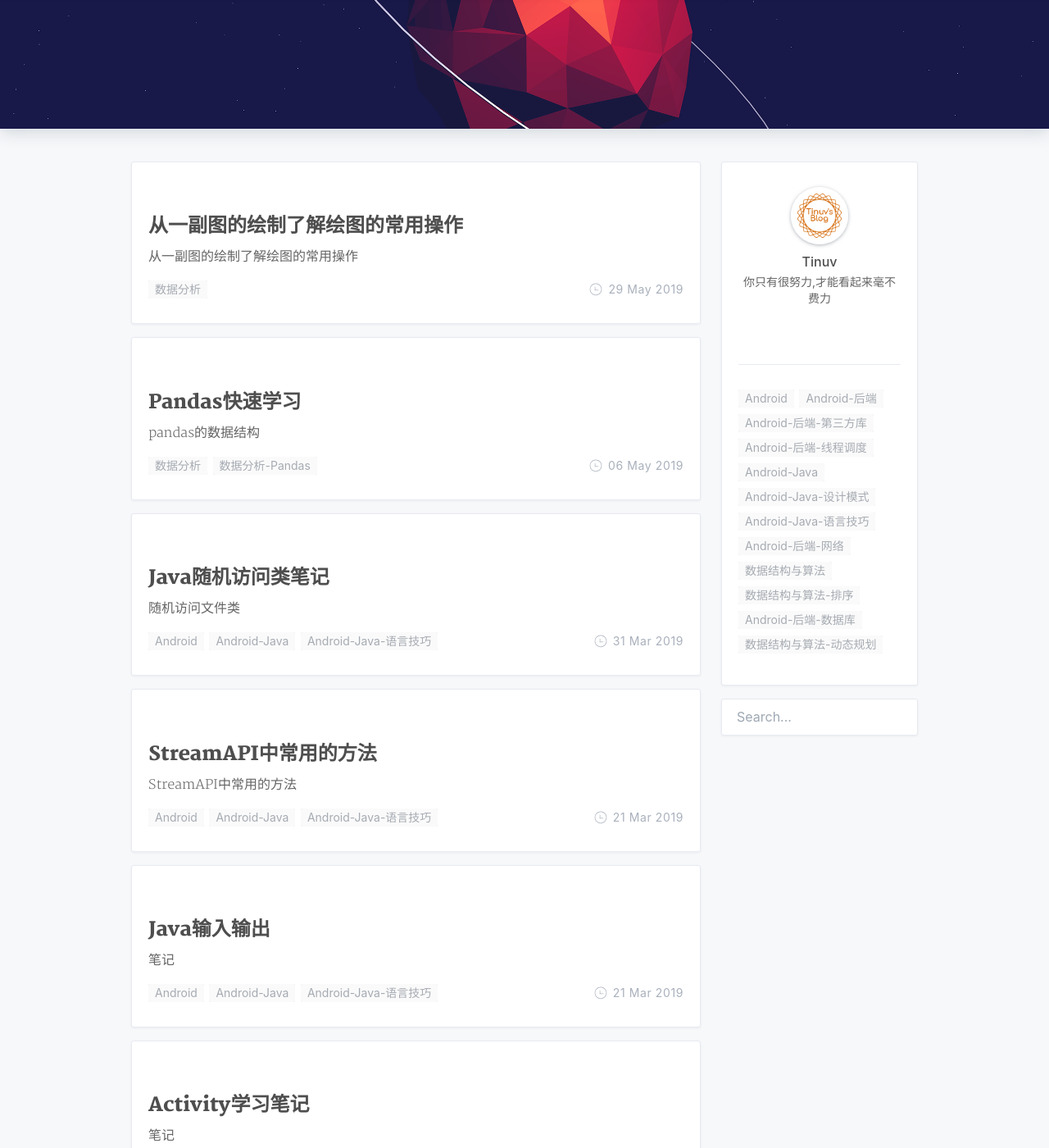
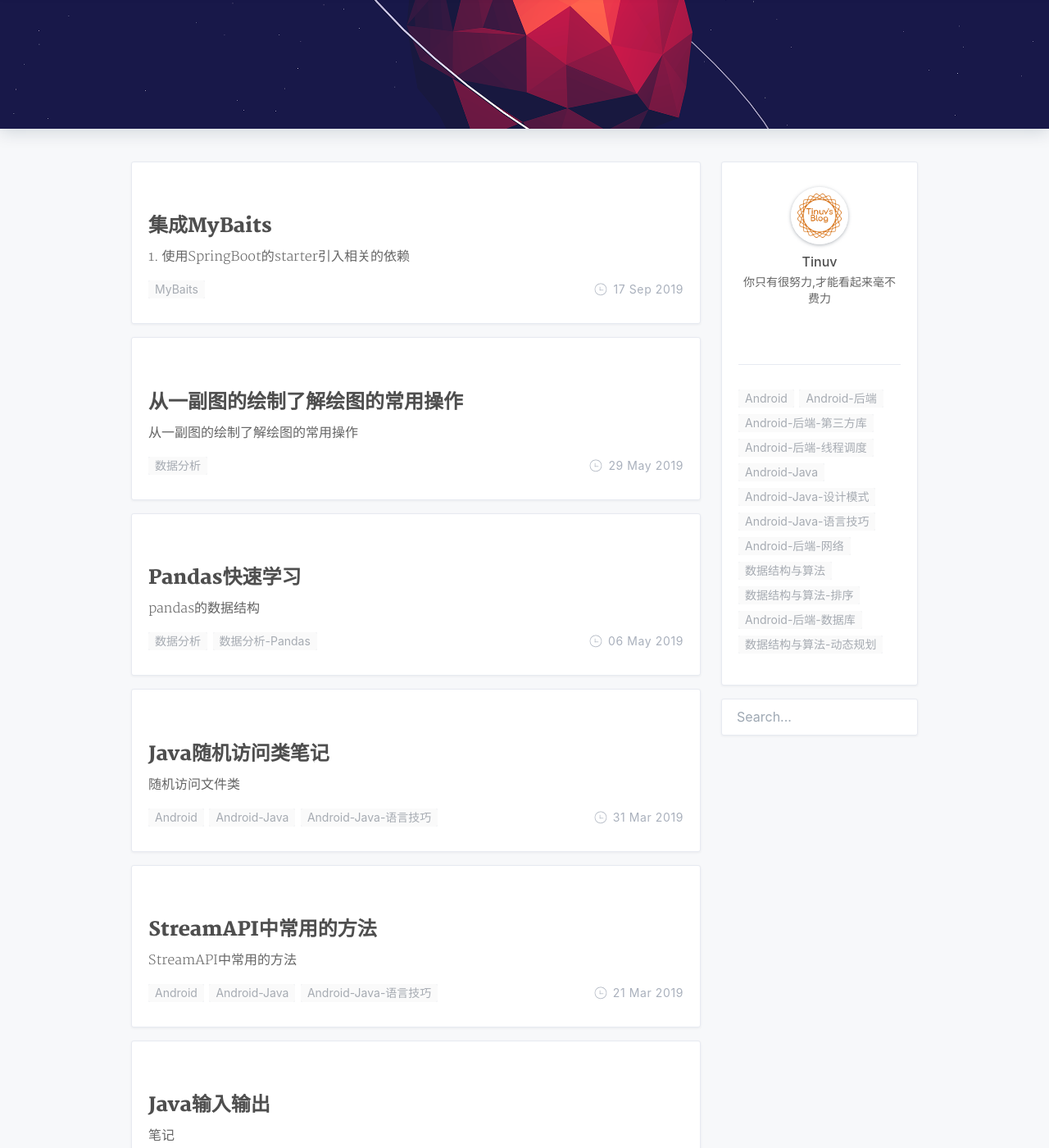
Before and after one commit to tinuv/tinuv.github.io, a Jekyll site: the page built from index.html, in a window 1280 px wide and 1400 px high, scrolled down 303 px. Shown: the whole window at 82% size. Built offline with Jekyll 4.4.1, drawn with Linux system fonts in a browser that asks for light colours; nearby versions of some CDN libraries; the list of posts is cut into pages by our own code; comment, search, counter and statistics services are not loaded; a style sheet for code colours, icons or effects is not loaded; some of the changed text lies outside the part shown.

Commit message:
添加文章-集成Mybaits
添加文章-集成Mybaits

````diff
--- /dev/null
+++ b/_posts/2019-09-17-mybaits.md
@@ -0,0 +1,59 @@
+---
+layout: post
+title: '集成MyBaits'
+subtitle: ''
+date: 2019-09-17
+categories: MyBaits
+cover: ''
+tags: MyBaits
+---
+
+## 1. 使用SpringBoot的starter引入相关的依赖
+
+版本最好对应SpringBoot的版本
+
+```xml
+        <!-- MyBaits -->
+        <dependency>
+            <groupId>org.mybatis.spring.boot</groupId>
+            <artifactId>mybatis-spring-boot-starter</artifactId>
+            <version>2.1.0</version>
+        </dependency>
+        <!-- MyBaits -->
+```
+
+## 2. 设置扫描的包位置
+
+在`Application`进行设置
+
+```java
+@SpringBootApplication
+@MapperScan("me.tinuv.myproject.dao")
+public class MyProjectApplication extends SpringBootServletInitializer {
+
+
+    public static void main(String[] args) {
+        SpringApplication.run(MyProjectApplication.class, args);
+    }
+
+    @Override
+    protected SpringApplicationBuilder configure(SpringApplicationBuilder builder) {
+        return builder.sources(MyProjectApplication.class);
+    }
+}
+```
+
+## 3. 使用注解使用MyBaits
+
+```java
+@Repository
+@Mapper
+public interface PermissionMapper {
+
+
+    @Select("select id,permission,permission_describe as permissionDescribe from permission where id=#{id}")
+    Permission findPermissionById(@Param("id") long id);
+
+
+}
+```
````
Also changed, not shown: _posts/2019-05-29-matpoltlib-1.md (+0 -1 lines).
